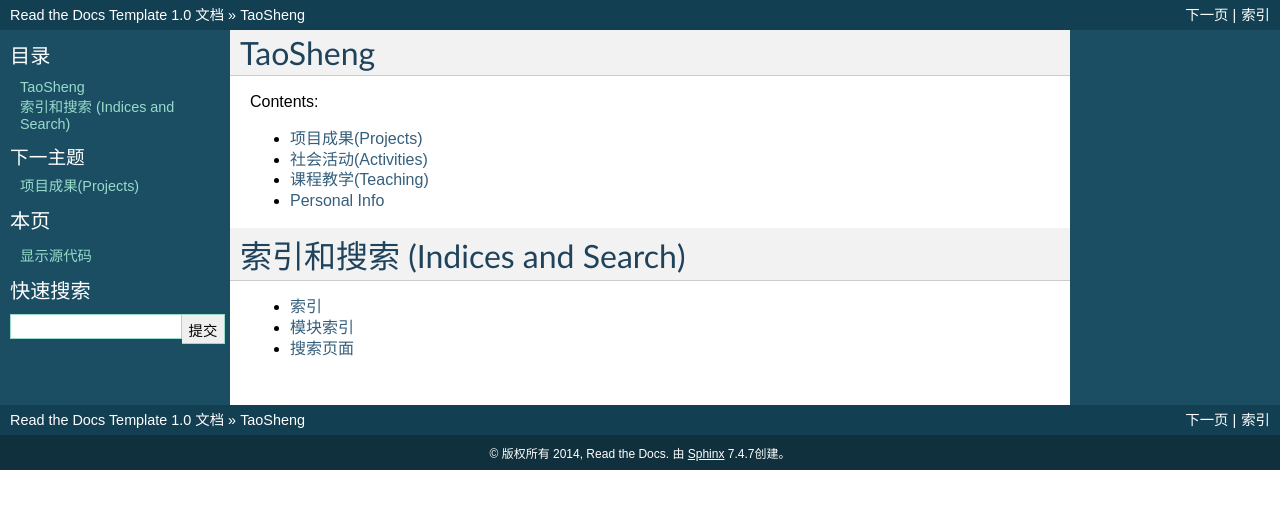
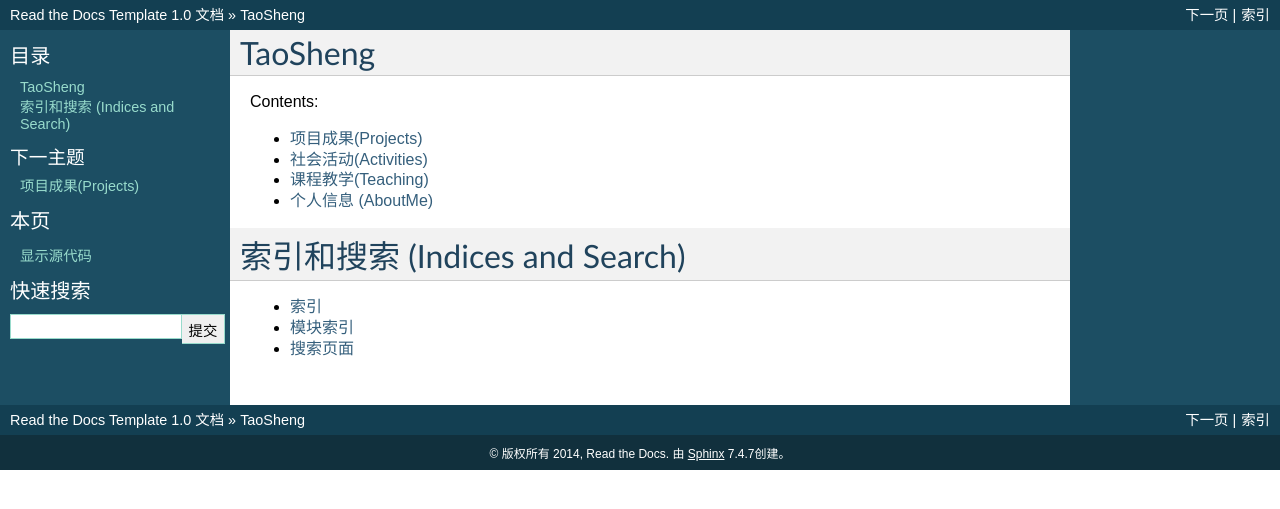
Before and after one commit to htsong/profile, a Sphinx documentation site: the page built from docs/index.rst, in a window 1280 px wide. Shown: the top 509 px of the page. Built offline with Sphinx 7.4.7, drawn with Linux system fonts in a browser that asks for light colours.

Commit message:
Update whoami.rst

```diff
--- a/docs/whoami.rst
+++ b/docs/whoami.rst
@@ -1,5 +1,5 @@
 ========
-Personal Info
+个人信息 (AboutMe)
 ========
 
 born in 1976.
```
